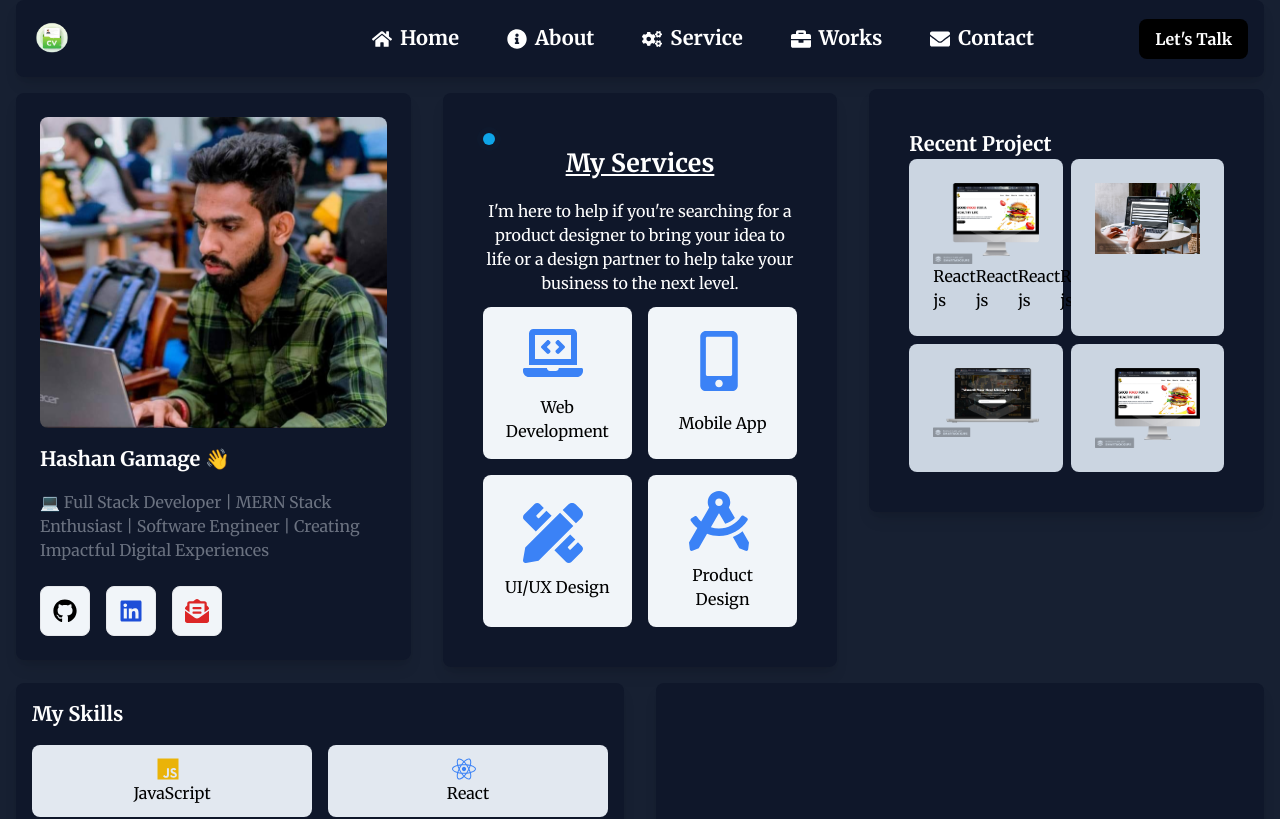
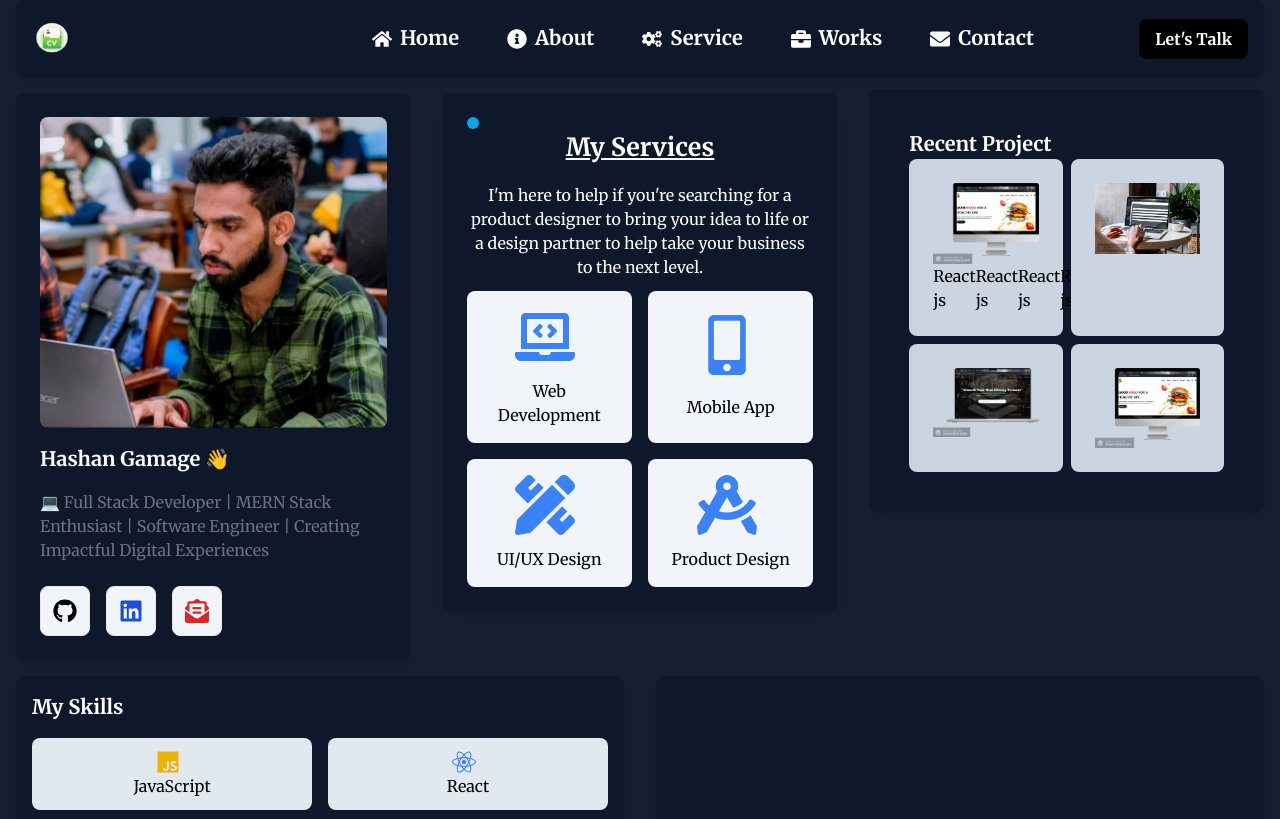
Before and after one commit to GThashan/Hashan_Portfolio, a React (Vite) app in the folder Hashan/: page / in a window 1280 px wide. Shown: the top 819 px of the page. Built offline with nearby package versions, Linux system fonts and the light colour scheme.

Commit message:
update paddign

```diff
--- a/Hashan/src/components/Service.jsx
+++ b/Hashan/src/components/Service.jsx
@@ -8,7 +8,7 @@ import {
 
 export default function Service() {
   return (
-    <div className="bg-[#0f172a]   mx-4 mt-4 p-10 shadow-lg rounded-lg">
+    <div className="bg-[#0f172a]   mx-4 mt-4 p-6 shadow-lg rounded-lg">
       <span class="relative flex h-3 w-3">
         <span class="animate-ping absolute inline-flex h-full w-full rounded-full bg-sky-400 opacity-75"></span>
         <span class="relative inline-flex rounded-full h-3 w-3 bg-sky-500"></span>
```
